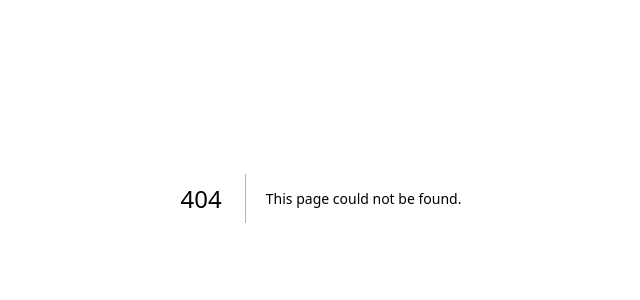
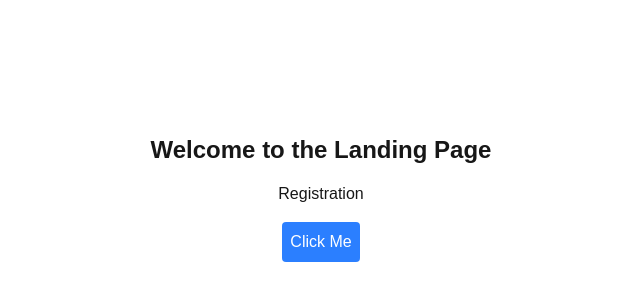
Before and after one commit to john10080/my-market, a Next.js app: page /Registration in a window 1280 px wide. Before the commit this address had no page. Shown: the part 202-502 px from the top of the page, without its empty margins (319-959 px from the left). Built offline with nearby package versions, Linux system fonts and the light colour scheme.

Commit message:
add registration page

```diff
--- /dev/null
+++ b/src/app/Registration/page.tsx
@@ -0,0 +1,15 @@
+'use client';
+export default function Landing() {
+    return (
+        <div className="flex flex-col items-center justify-center min-h-screen p-4">
+            <h1 className="text-2xl font-bold mb-4">Welcome to the Landing Page</h1>
+            <p className="mb-4">Registration</p>
+            <button
+                className="bg-blue-500 text-white p-2 rounded hover:bg-blue-600 transition duration-200"
+                onClick={() => alert("Button clicked!")}
+            >
+                Click Me
+            </button>
+        </div>
+    );
+}
```
